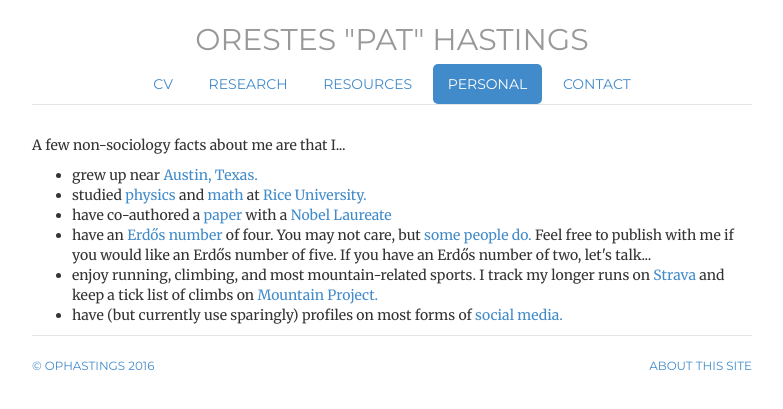
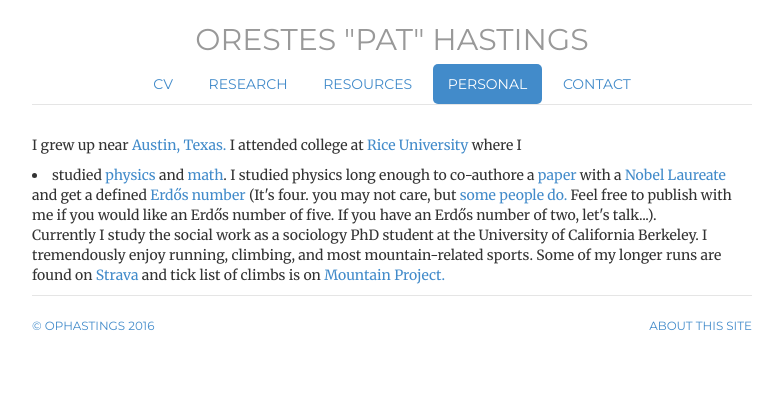
Before and after one commit to ophastings/ophastings.github.io, a Jekyll site: the page built from personal/index.html, in a window 1280 px wide. Shown: the top 409 px of the page, without its empty margins (248-1031 px from the left). Built offline with Jekyll 4.4.1, drawn with Linux system fonts in a browser that asks for light colours; comment, search, counter and statistics services are not loaded.

Commit message:
update about

```diff
--- a/personal/index.html
+++ b/personal/index.html
@@ -9,14 +9,13 @@ contact: passive
 description: Personal page of ophastings.com, the website of Orestes Hastings, a sociology PhD candidate at UC Berkeley
 ---
 
-<p>A few non-sociology facts about me are that I...</p>
-<ul>
-  <li>grew up near <a href="http://maps.google.com/maps?q=Lago+Vista,+TX&amp;um=1&amp;ie=UTF-8&amp;hq=&amp;hnear=Lago+Vista,+TX&amp;gl=us&amp;ei=wqvPTJ7LAYPSsAOcoan4AQ&amp;sa=X&amp;oi=geocode_result&amp;ct=image&amp;resnum=1&amp;ved=0CBsQ8gEwAA">Austin, Texas.</a></li>
-  <li>studied <a href="http://www.physics.rice.edu/">physics</a> and <a href="http://math.rice.edu/">math</a> at
-    <a title="http://www.rice.edu/" href="http://www.rice.edu/">Rice University.</a></li>
-  <li>have co-authored a <a href="http://www.nist.gov/manuscript-publication-search.cfm?pub_id=842476">paper</a> with a <a href="http://www.nobelprize.org/nobel_prizes/physics/laureates/2012/wineland-facts.html">Nobel Laureate</a></li>
-  <li>have an <a href="http://www.oakland.edu/enp/"> Erdős number</a> of four. You may not care, but <a title="http://xkcd.com/599/" href="http://xkcd.com/599/">some people do.</a> Feel free to publish with me if you would like an Erdős number of five. If you have an Erdős number of two, let's talk...</li>
-  <li>enjoy running, climbing, and most mountain-related sports. I track my longer runs on <a href="https://www.strava.com/athletes/pat_hastings">Strava</a>
-      and keep a tick list of climbs on <a href="http://www.mountainproject.com/u/pat-h//107979348?action=ticks&">Mountain Project.</a></li>
-  <li>have (but currently use sparingly) profiles on most forms of <a href="http://ophastings.com/contact">social media.</a></li>
-</ul>
+
+<p>I grew up near <a href="http://maps.google.com/maps?q=Lago+Vista,+TX&amp;um=1&amp;ie=UTF-8&amp;hq=&amp;hnear=Lago+Vista,+TX&amp;gl=us&amp;ei=wqvPTJ7LAYPSsAOcoan4AQ&amp;sa=X&amp;oi=geocode_result&amp;ct=image&amp;resnum=1&amp;ved=0CBsQ8gEwAA">Austin, Texas.</a></li>
+I attended college at <a title="http://www.rice.edu/" href="http://www.rice.edu/">Rice University</a></li> where I <li>studied <a href="http://www.physics.rice.edu/">physics</a> and <a href="http://math.rice.edu/">math</a>.
+I studied physics long enough to co-authore a <a href="http://www.nist.gov/manuscript-publication-search.cfm?pub_id=842476">paper</a> with a <a href="http://www.nobelprize.org/nobel_prizes/physics/laureates/2012/wineland-facts.html">Nobel Laureate</a></li>
+and get a defined <a href="http://www.oakland.edu/enp/">Erdős number</a> (It's four.
+you may not care, but <a title="http://xkcd.com/599/" href="http://xkcd.com/599/">some people do.</a> Feel free to publish with me if you would like an Erdős number of five. If you have an Erdős number of two, let's talk...).
+
+<p>Currently I study the social work as a sociology PhD student at the University of California Berkeley. I tremendously enjoy running, climbing, and most mountain-related sports.
+Some of my longer runs are found on <a href="https://www.strava.com/athletes/pat_hastings">Strava</a> and tick list of climbs is on <a href="http://www.mountainproject.com/u/pat-h//107979348?action=ticks&">Mountain Project.</a></li>
+</p>
```
